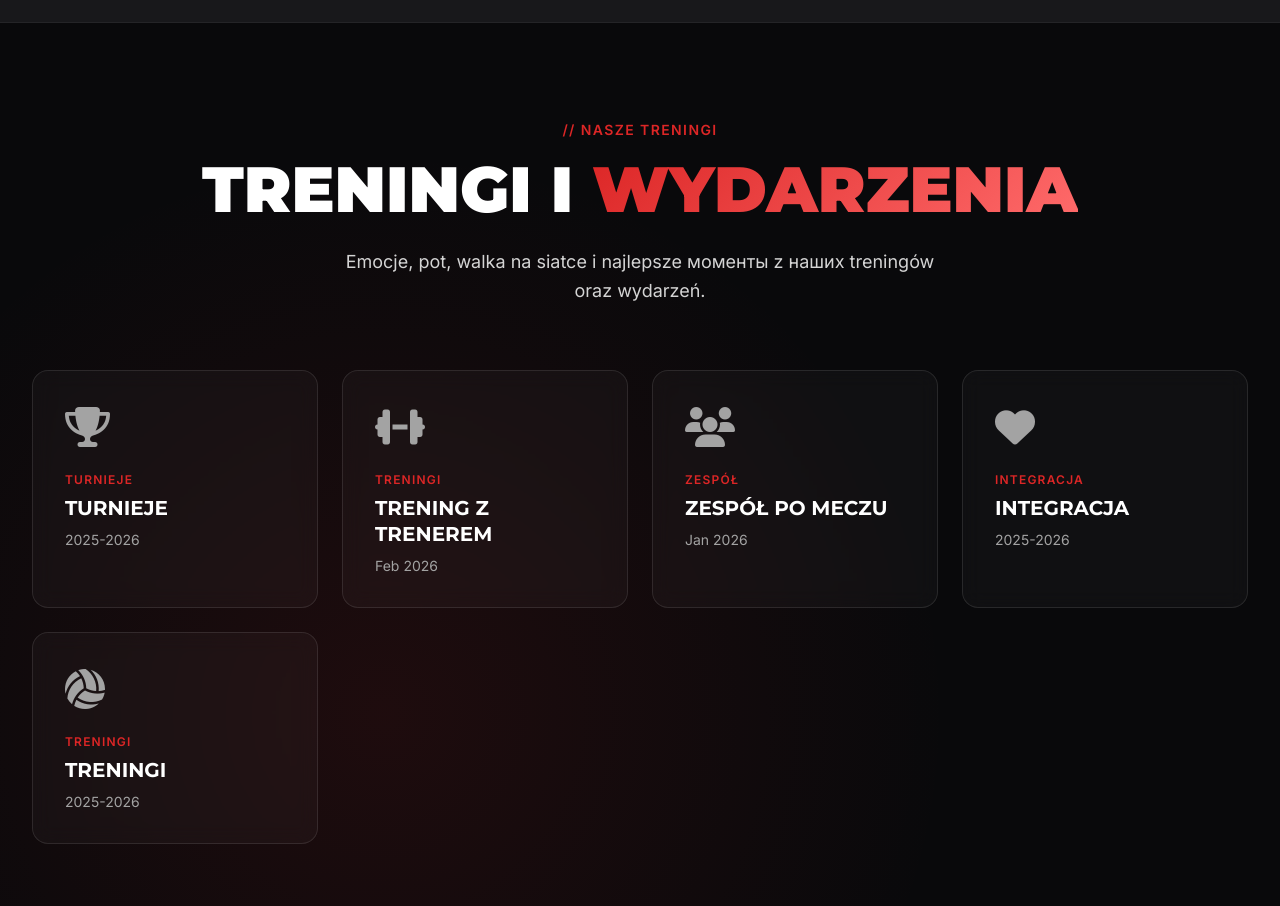
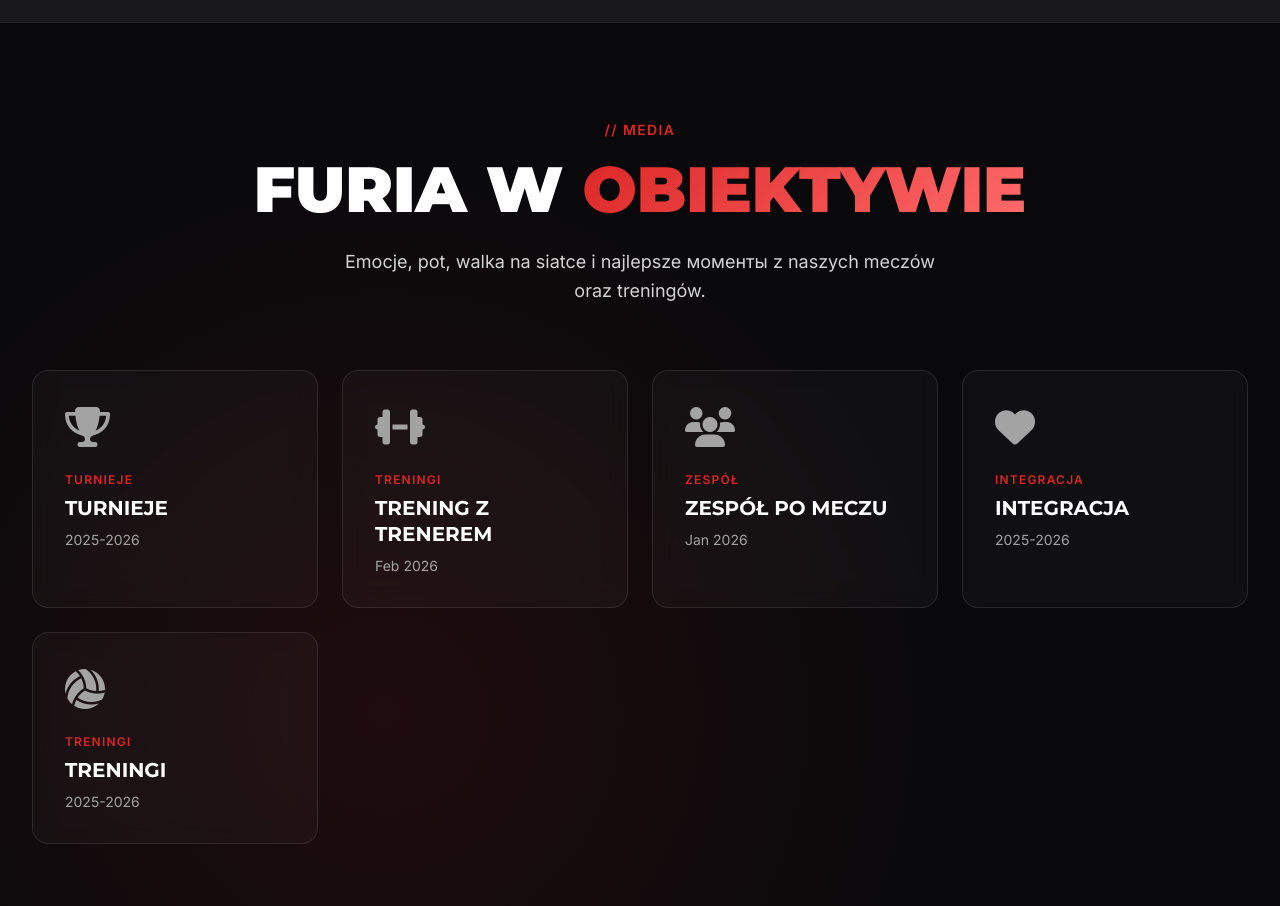
Before and after one commit to CodeByArtem/furia-kobierzyce, a Next.js app: page / in a window 1280 px wide. Shown: the part 3920-4826 px from the top of the page. Built offline with nearby package versions, Linux system fonts and the light colour scheme.

Commit message:
Первая версия проекта на Next.js

```diff
--- a/src/components/Media/Media.tsx
+++ b/src/components/Media/Media.tsx
@@ -36,12 +36,12 @@ export default function Media() {
     <section className={styles.media} id="media">
       <div className={styles.container}>
         <div ref={headerRef} className={`${styles.header} ${headerVisible ? 'fade-in visible' : 'fade-in'}`}>
-          <span className={styles.label}>// Nasze Treningi</span>
+          <span className={styles.label}>// Media</span>
           <h2 className={styles.title}>
-            Treningi i <span className={styles.accent}>Wydarzenia</span>
+            Furia w <span className={styles.accent}>Obiektywie</span>
           </h2>
           <p className={styles.description}>
-            Emocje, pot, walka na siatce i najlepsze моменты z наших treningów oraz wydarzeń.
+            Emocje, pot, walka na siatce i najlepsze моменты z naszych meczów oraz treningów.
           </p>
         </div>
 
```
